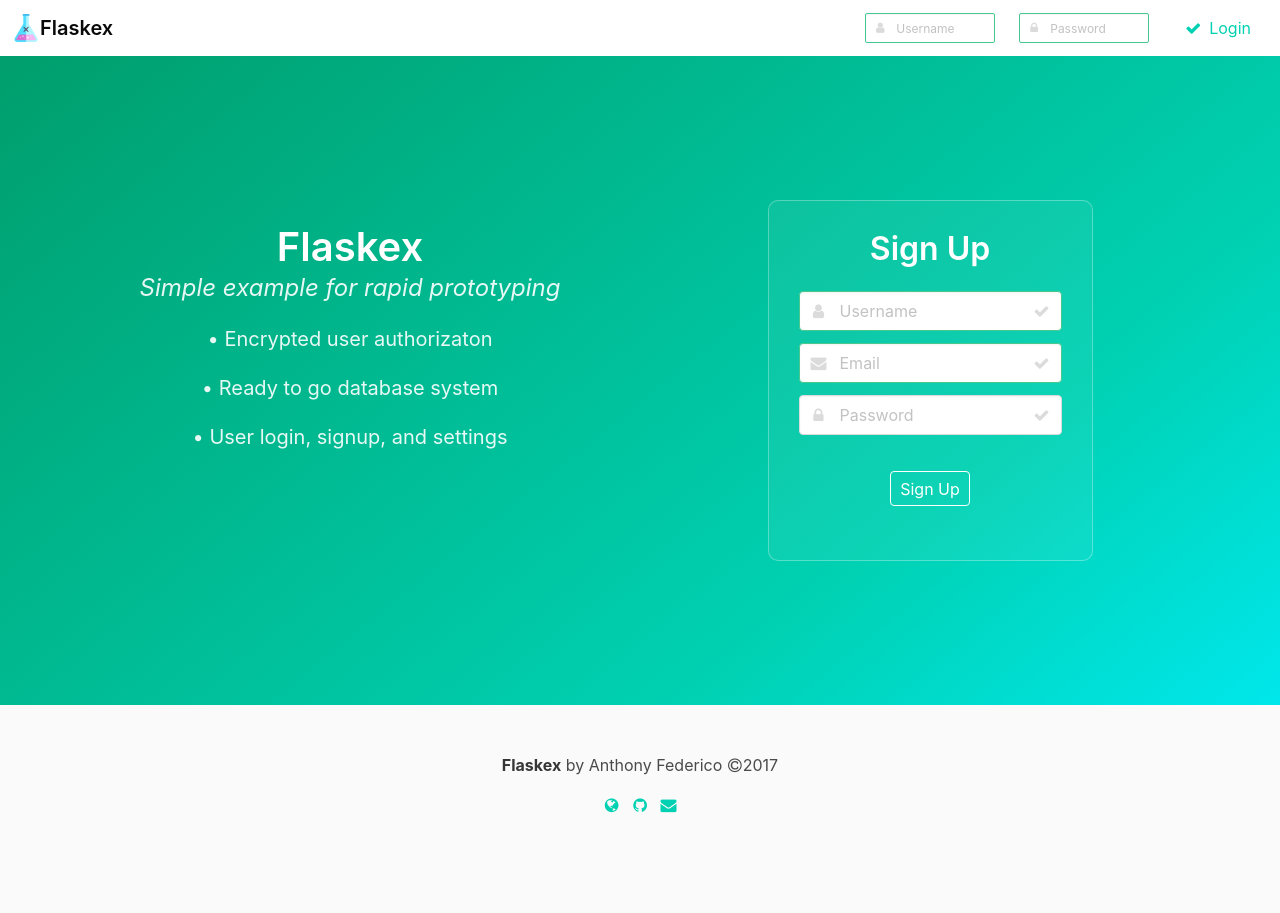
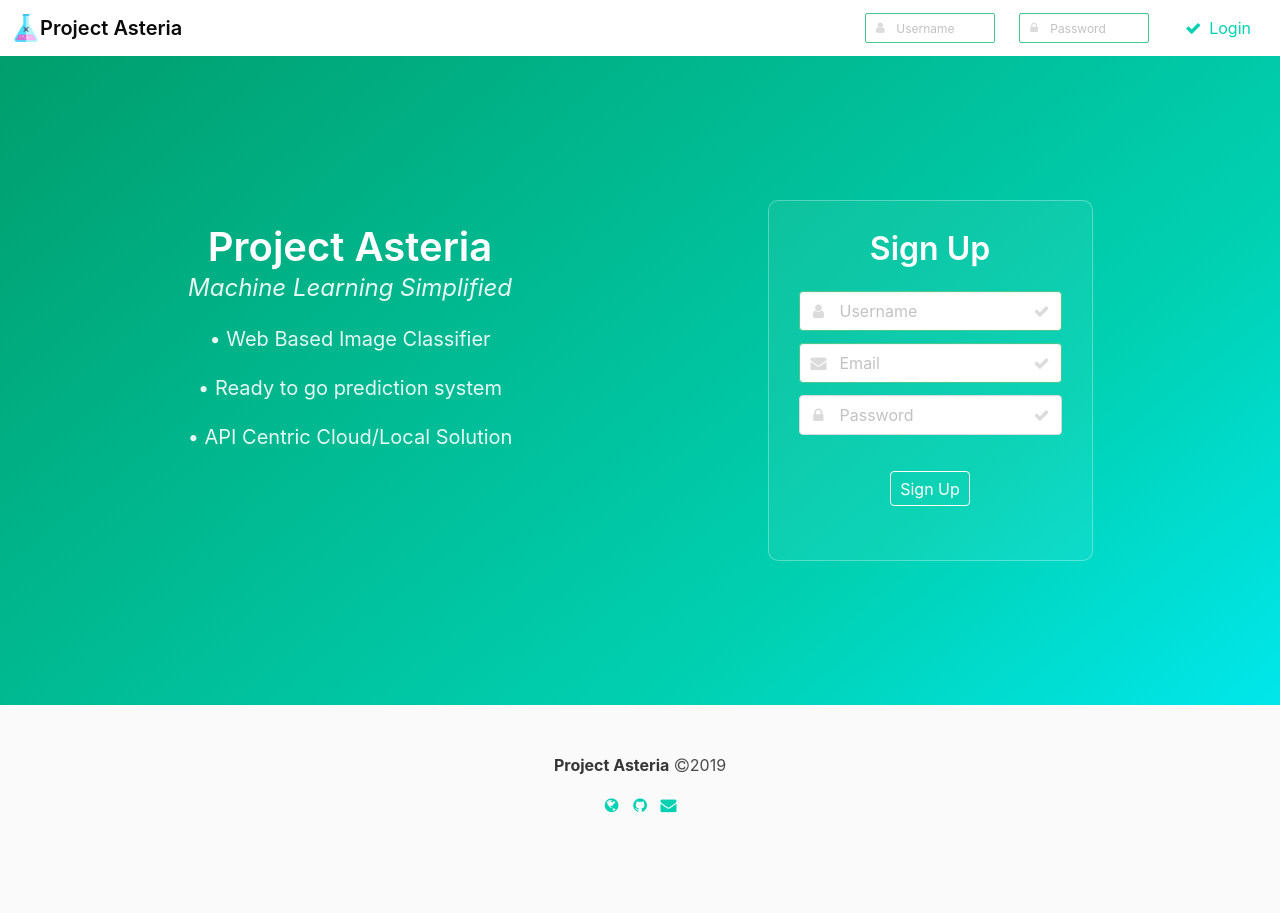
Before and after one commit to projectasteria/FrontEndWebApp, a Flask app: page / in a window 1280 px wide. Run offline with Flask 2, Linux system fonts and the light colour scheme; some libraries are stand-ins or nearby versions.

Commit message:
Fixed UI Bugs

```diff
--- a/app.py
+++ b/app.py
@@ -1,15 +1,17 @@
 # -*- coding: utf-8 -*-
 
-from scripts import tabledef
-from scripts import forms
-from scripts import helpers
-from flask import Flask, redirect, url_for, render_template, request, session
 import json
+import os
 import sys
-import os
+
+from flask import Flask, redirect, render_template, request, session, url_for
+
+from scripts import forms, helpers, tabledef
 
 app = Flask(__name__)
 app.config['SECRET_KEY'] = 'asteria'
+
+API_URL = "http://localhost:5001"
 
 # Heroku
 # from flask_heroku import Heroku
--- a/templates/base.html
+++ b/templates/base.html
@@ -2,7 +2,7 @@
 <html lang="en">
   <head>
     <meta charset="utf-8">
-    <meta name="Anthony Federico" content="Flaskex">
+    <meta name="Project Asteria" content="Project Asteria">
     <link rel="stylesheet" href="https://cdnjs.cloudflare.com/ajax/libs/bulma/0.6.2/css/bulma.min.css">
     <link rel="stylesheet" href="https://cdnjs.cloudflare.com/ajax/libs/font-awesome/4.7.0/css/font-awesome.min.css">
     <link rel="stylesheet" href="../static/css/style.css">
@@ -13,4 +13,5 @@
     <script src="https://cdnjs.cloudflare.com/ajax/libs/jqueryui/1.12.1/jquery-ui.min.js"></script>
     {% block scripts %}{% endblock %}
       </body>
+    {% include "footer.html" %}
 </html>
--- /dev/null
+++ b/templates/footer.html
@@ -0,0 +1,25 @@
+<section class="hero">
+    <footer class="footer">
+        <div class="container">
+            <div class="content has-text-centered">
+                <p>
+                    <strong>Project Asteria</strong>
+                    <span class="icon is-small">
+                        <i class="fa fa-copyright"></i>
+                    </span>2019</a>
+                </p>
+                <p>
+                    <a class="icon has-text-primary" href="https://github.com/projectasteria" target="_blank">
+                        <i class="fa fa-globe"></i>
+                    </a>
+                    <a class="icon has-text-primary" href="https://github.com/projectasteria" target="_blank">
+                        <i class="fa fa-github"></i>
+                    </a>
+                    <a class="icon has-text-primary" href="mailto:prateekvachher@github.user" target="_blank">
+                        <i class="fa fa-envelope"></i>
+                    </a>
+                </p>
+            </div>
+        </div>
+    </footer>
+</section>
--- a/templates/login.html
+++ b/templates/login.html
@@ -5,7 +5,7 @@
     <div class="navbar-brand">
       <a class="navbar-item" href="/">
         <img src="https://github.com/anfederico/Flaskex/raw/master/media/flaskex-logo.png" alt="Flaskex">
-        <h6 href="/" class="subtitle"><strong>Flaskex</strong></h6>
+        <h6 href="/" class="subtitle"><strong>Project Asteria</strong></h6>
       </a>
       <div id="navbar-burger-id" class="navbar-burger burger" data-target="navbar-menu-id">
         <span></span>
@@ -47,18 +47,18 @@
     </div>
   </nav>
 </section>
-<title>Flaskex</title>
+<title>Project Asteria</title>
 <section class="hero is-primary is-bold is-medium">
   <div class="hero-body">
     <div class="container has-text-centered">
       <div class="columns">
         <div class="column is-auto">
           <br>
-          <p class="title is-2">Flaskex</p>
-          <p class="subtitle is-4"><i>Simple example for rapid prototyping</i></p>
-          <p class="subtitle is-5">&#x2022 Encrypted user authorizaton</p>
-          <p class="subtitle is-5">&#x2022 Ready to go database system</p>
-          <p class="subtitle is-5">&#x2022 User login, signup, and settings</p>
+          <p class="title is-2">Project Asteria</p>
+          <p class="subtitle is-4"><i>Machine Learning Simplified</i></p>
+          <p class="subtitle is-5">&#x2022 Web Based Image Classifier</p>
+          <p class="subtitle is-5">&#x2022 Ready to go prediction system</p>
+          <p class="subtitle is-5">&#x2022 API Centric Cloud/Local Solution</p>
         </div>
         <div class="column is-auto">
           <div id="signup-box" class="signup-box">
@@ -109,31 +109,6 @@
     </div>
   </div>
 </section>
-<section class="hero">
-  <footer class="footer">
-    <div class="container">
-      <div class="content has-text-centered">
-        <p>
-          <strong>Flaskex</strong> by Anthony Federico
-          <span class="icon is-small">
-            <i class="fa fa-copyright"></i>
-          </span>2017</a>
-        </p>
-        <p>
-          <a class="icon has-text-primary" href="https://github.com/anfederico" target="_blank">
-            <i class="fa fa-globe"></i>
-          </a>
-          <a class="icon has-text-primary" href="https://github.com/anfederico" target="_blank">
-            <i class="fa fa-github"></i>
-          </a>
-          <a class="icon has-text-primary" href="mailto:anfederico@github.user" target="_blank">
-            <i class="fa fa-envelope"></i>
-          </a>
-        </p>
-      </div>
-    </div>
-  </footer>
-</section>
 {% endblock %}
 {% block scripts %}
 <script src="../static/js/scripts.js"></script>
--- a/templates/settings.html
+++ b/templates/settings.html
@@ -1,7 +1,7 @@
 {% extends "base.html" %}
 {% block body %}
 {% include "navbar.html" %}
-<title>Flaskex</title>
+<title>Project Asteria</title>
 <section class="hero is-primary is-bold is-small">
   <div class="hero-body">
     <div class="container has-text-centered">
```
Also changed, not shown: templates/navbar.html (+18 -2 lines), accounts.db.
